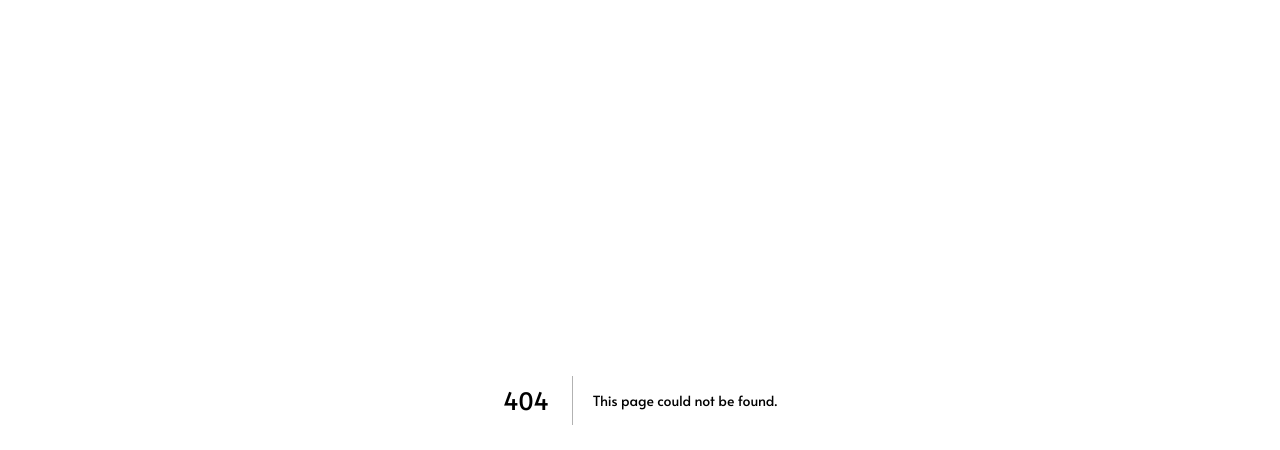
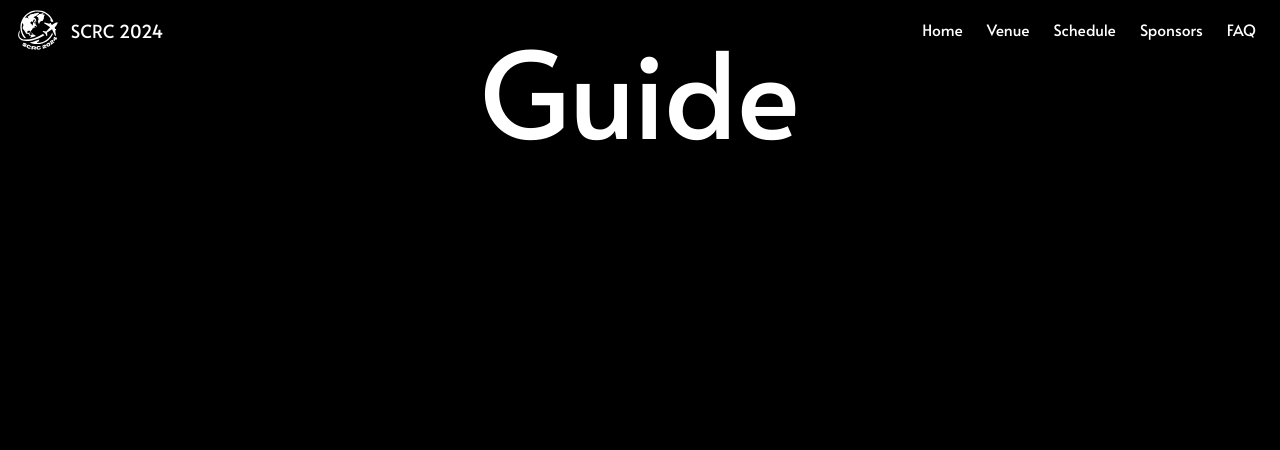
Before and after one commit to victoriaemily/SASE-SCRC, a Next.js app: page /guide in a window 1280 px wide. Before the commit this address had no page. Shown: the top 450 px of the page. Built offline with nearby package versions, Linux system fonts and the light colour scheme.

Commit message:
Added base for event day static guide

```diff
--- /dev/null
+++ b/src/pages/guide/index.jsx
@@ -0,0 +1,9 @@
+import React from "react";
+
+export default function Guide() {
+	return (
+		<div>
+			<div id="guide-body">Guide</div>
+		</div>
+	);
+}
--- a/src/pages/info/index.jsx
+++ /dev/null
@@ -1,5 +0,0 @@
-import React from "react";
-
-export default function Info() {
-	return <div>index</div>;
-}
--- a/src/styles/app.css
+++ b/src/styles/app.css
@@ -8,6 +8,7 @@
 @import "./schedule.css";
 @import "./sponsors.css";
 @import "./faq.css";
+@import "./guide.css";
 @tailwind base;
 @tailwind components;
 @tailwind utilities;
--- /dev/null
+++ b/src/styles/guide.css
@@ -0,0 +1,33 @@
+#guide-body {
+  z-index: 102;
+  display: flex;
+  flex-direction: column;
+  align-items: center;
+  background-color: black;
+  color: white;
+  height: 100vh;
+  width: 100vw;
+  font-size: 10rem;
+}
+
+@media (min-width: 360px) {
+  /* larger phones */
+}
+@media (min-width: 481px) {
+  /* portrait e-readers (Nook/Kindle), smaller tablets @ 600 or @ 640 wide. */
+}
+@media (min-width: 641px) {
+  /* portrait tablets, portrait iPad, landscape e-readers, landscape 800x480 or 854x480 phones */
+}
+@media (min-width: 961px) {
+  /* tablet, landscape iPad, lo-res laptops ands desktops */
+}
+@media (min-width: 1025px) {
+  /* big landscape tablets, laptops, and desktops */
+}
+@media (min-width: 1281px) {
+  /* hi-res laptops and desktops */
+}
+@media (min-width: 1921px) {
+  /* hi-res desktops */
+}
```
